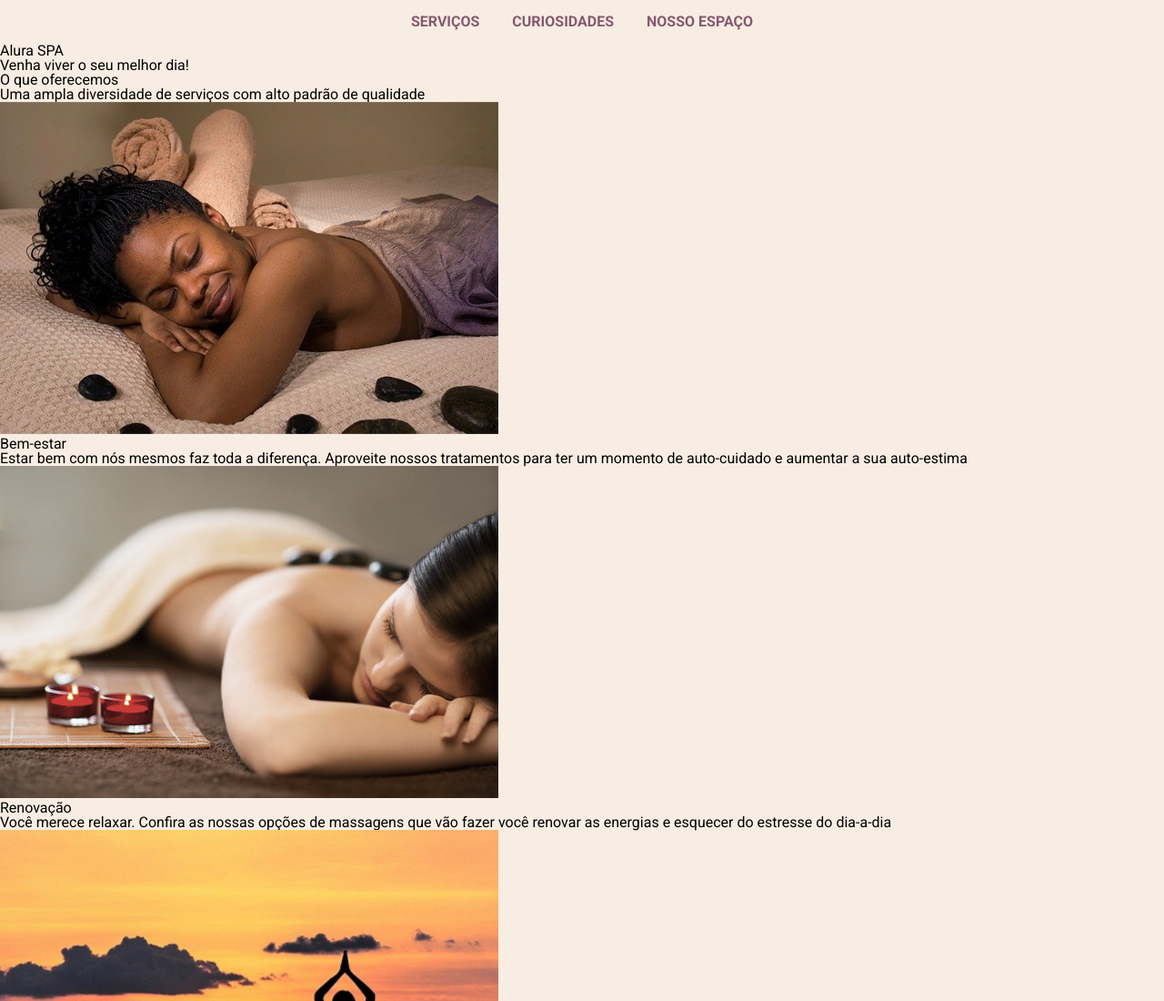
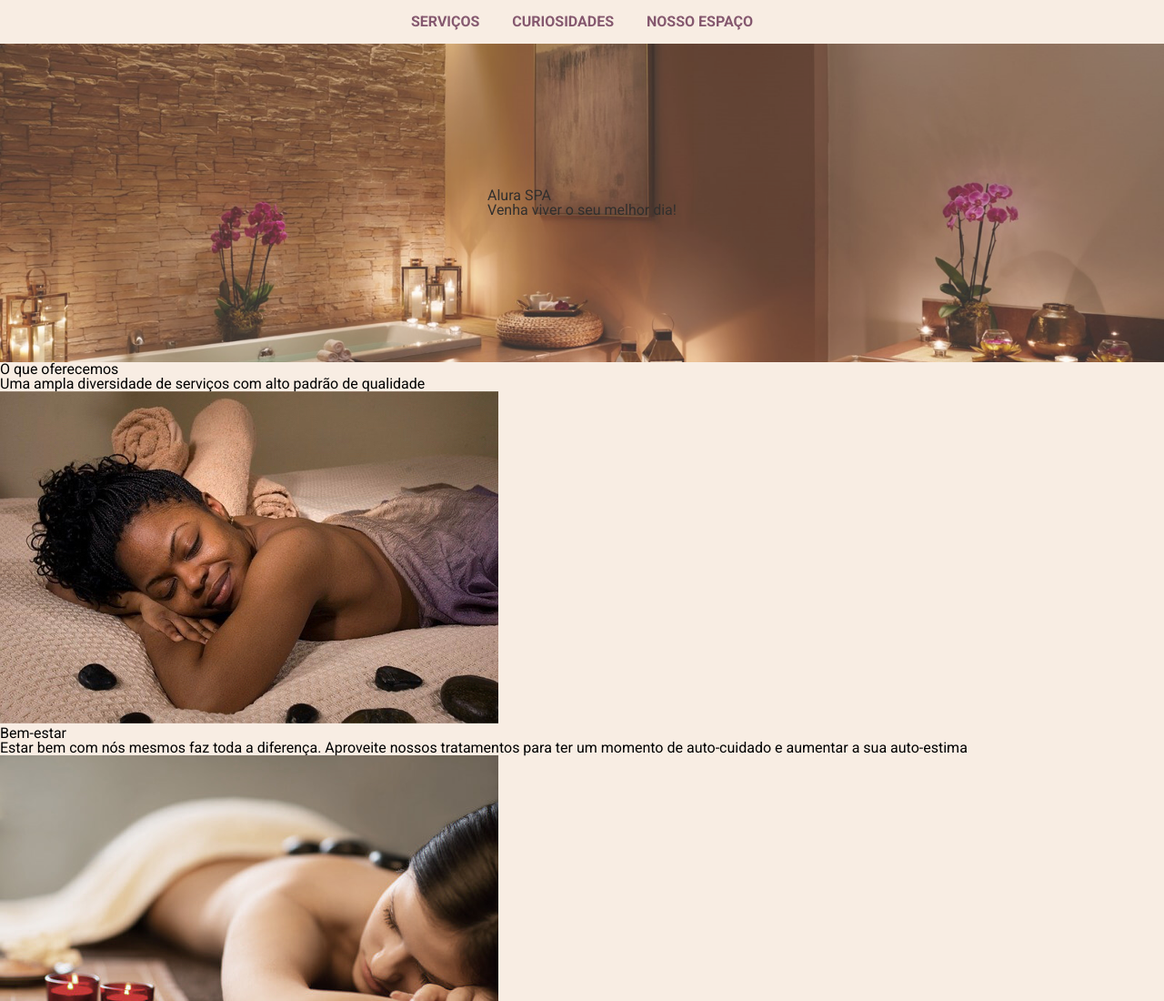
Before and after one commit to ThiagoZambelli/primeiro-projeto-sass, a plain HTML site: page index.html in a window 1280 px wide. Shown: the top 1100 px of the page at 91% size. Drawn offline with nearby package versions, Linux system fonts and the light colour scheme.

Commit message:
Criação dos estilo do banner e aprendendo como dimensionar uma imagem no background alem do controle de opacidade com opacity

```diff
--- a/index.html
+++ b/index.html
@@ -35,8 +35,8 @@
                 </li>
             </ul>
         </nav>
-        <section>
-            <div>
+        <section class="banner">
+            <div class="inner-banner">
                 <h1>Alura SPA</h1>
                 <h2>Venha viver o seu melhor dia!</h2>
             </div>
--- /dev/null
+++ b/styles/componentes/_banner.scss
@@ -0,0 +1,9 @@
+.banner{
+    background: url(/imagens/banner.jpeg) 27% center no-repeat;
+    min-height: 350px;
+    background-size: cover;
+    display: flex;
+    justify-content: center;
+    align-items: center;
+    opacity: 0.8;
+}
--- a/styles/style.scss
+++ b/styles/style.scss
@@ -1,2 +1,3 @@
 @import './abstract/base';
 @import './componentes/navbar';
+@import './componentes/banner';
```
Also changed, not shown: styles/style.css, 1 other file.
